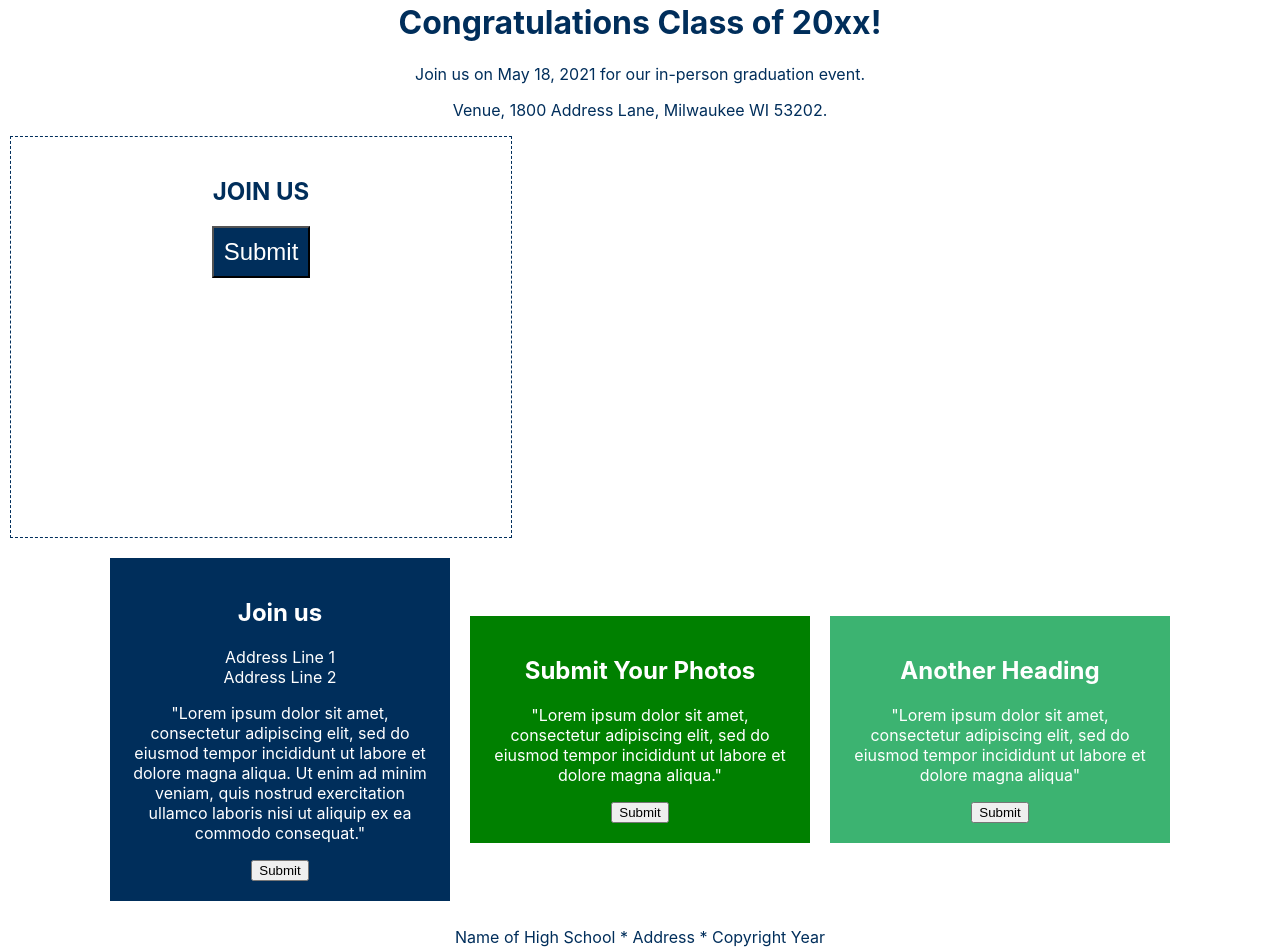
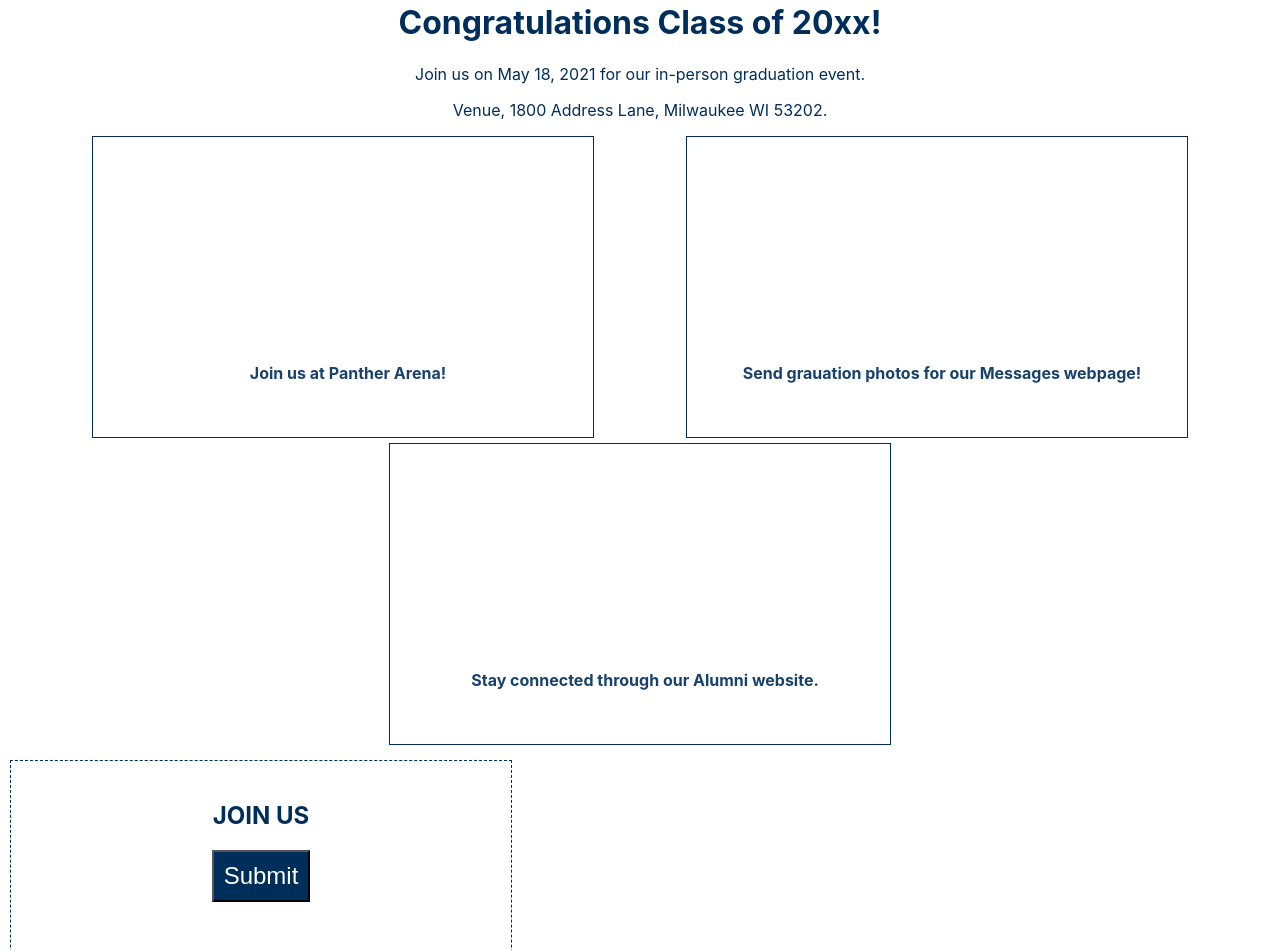
Before and after one commit to l-white/graduation-microsite, a React (Create React App) app: page / in a window 1280 px wide. Shown: the part 1020-1970 px from the top of the page. Built offline with nearby package versions, Linux system fonts and the light colour scheme.

Commit message:
added new components and modified Home and Css in App

```diff
--- a/src/App.css
+++ b/src/App.css
@@ -2,6 +2,7 @@
   text-align: center;
   color: #002e5b;
 }
+
 /*
 .App-logo {
   height: 40vmin;
--- /dev/null
+++ b/src/components/ImageCard.js
@@ -0,0 +1,42 @@
+import React from 'react';
+import styled from 'styled-components';
+
+
+
+const ImageComponent = styled.div`
+    width: 500px;
+    height: 300px;
+    margin: 0 auto 5px;
+    border: 1px solid #002e5b;
+    position: relative;
+    @media only screen and (max-width: 550px) {
+        width: 350px;
+        height: 220px;
+    }
+`;
+
+const ImageOverlay = styled.div`
+    position: absolute;
+    top: 70%;
+    background-color: white;
+    opacity: 90%;
+    width: 100%;
+    padding-bottom: 15px;
+`;
+
+const ImageText = styled.p`
+    margin-left: 10px;
+    font-weight: bold;
+`;
+
+const ImageCard = (props) => {
+    return (
+        <div className={props.imageClass}><ImageComponent>
+            <div><ImageOverlay>
+                <p><ImageText>{props.imageText}</ImageText></p>
+            </ImageOverlay></div>
+        </ImageComponent></div>
+    );
+}
+
+export default ImageCard;
--- a/src/pages/Home.js
+++ b/src/pages/Home.js
@@ -1,6 +1,8 @@
 import React from 'react';
 import styled from 'styled-components';
 import Card from '../components/Card';
+import ImageCard from '../components/ImageCard';
+import './Home.css';
 
 const homepageImage = {
     width: "100%",
@@ -37,12 +39,26 @@ const AnotherHeading = styled.div`
     margin: 10px;
 `;
 
+const ImageContainer = styled.div`
+    display: flex;
+    flex-direction: row;
+    flex-wrap: wrap;
+    justify-content: space-evenly;
+    align-items: center;
+`;
+
 const Home = () => {
     return (
         <>
             <p><img alt="graduates pose in yellow gowns" style={homepageImage} src="/images/graduates-homepage.jpg" /></p>
             <h1>Congratulations Class of 20xx!</h1>
             <p>Join us on May 18, 2021 for our in-person graduation event.</p><p>Venue, 1800 Address Lane, Milwaukee WI 53202.</p>
+            <div><ImageContainer>
+                <ImageCard imageText="Join us at Panther Arena!"/>
+                <ImageCard imageText="Send grauation photos for our Messages webpage!"/>
+                <ImageCard imageText="Stay connected through our Alumni website." />
+            </ImageContainer></div>
+
             <Card heading="JOIN US" buttonText="Submit"/>
             <div><Container>
                 <div><HomePageBlock>
```
Also changed, not shown: src/pages/Home.css (added), 1 other file (tests, documents, lock files or other folders).
